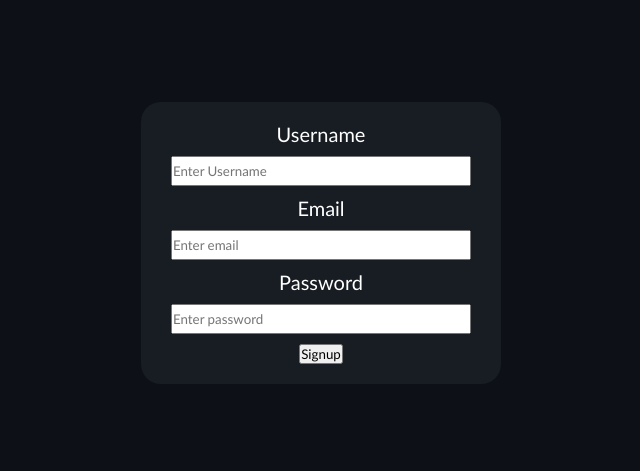
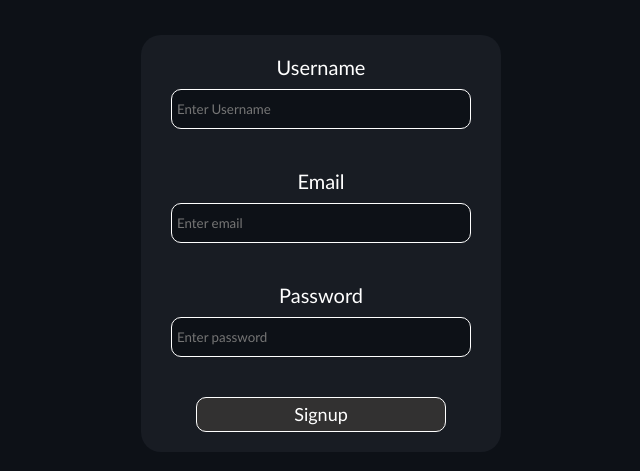
Before and after one commit to Rajaryan99/version-control-system, a React (Vite) app in the folder frontend/: page /signup in a window 1280 px wide. Shown: the part 157-628 px from the top of the page, without its empty margins (319-959 px from the left). Built offline with nearby package versions, Linux system fonts and the light colour scheme.

Commit message:
added  signup form using material UI

```diff
--- a/frontend/src/components/auth/auth.css
+++ b/frontend/src/components/auth/auth.css
@@ -30,9 +30,27 @@ background-color:#3b414a3e ;
 .signupBox label{
     color: #fff;
     font-size: 20px;
+    font-weight: 100;
 }
 
 .signupBox input {
-    height: 30px;
+    height: 40px;
     width: 300px;
+    margin-bottom: 30px;
+    padding: 5px;
+    border-radius: 10px;
+    background-color: #0d1117;
+    border: none;
+    border: 1px solid #fff;
 }
+
+.signupBox button {
+    height: 35px;
+    width: 250px;
+    border-radius:10px ;
+    background-color: rgb(50, 49, 49);
+    border: none;
+    color: #fff;
+    font-size: 18px;
+    border: 1px solid #fff;
+}
```
